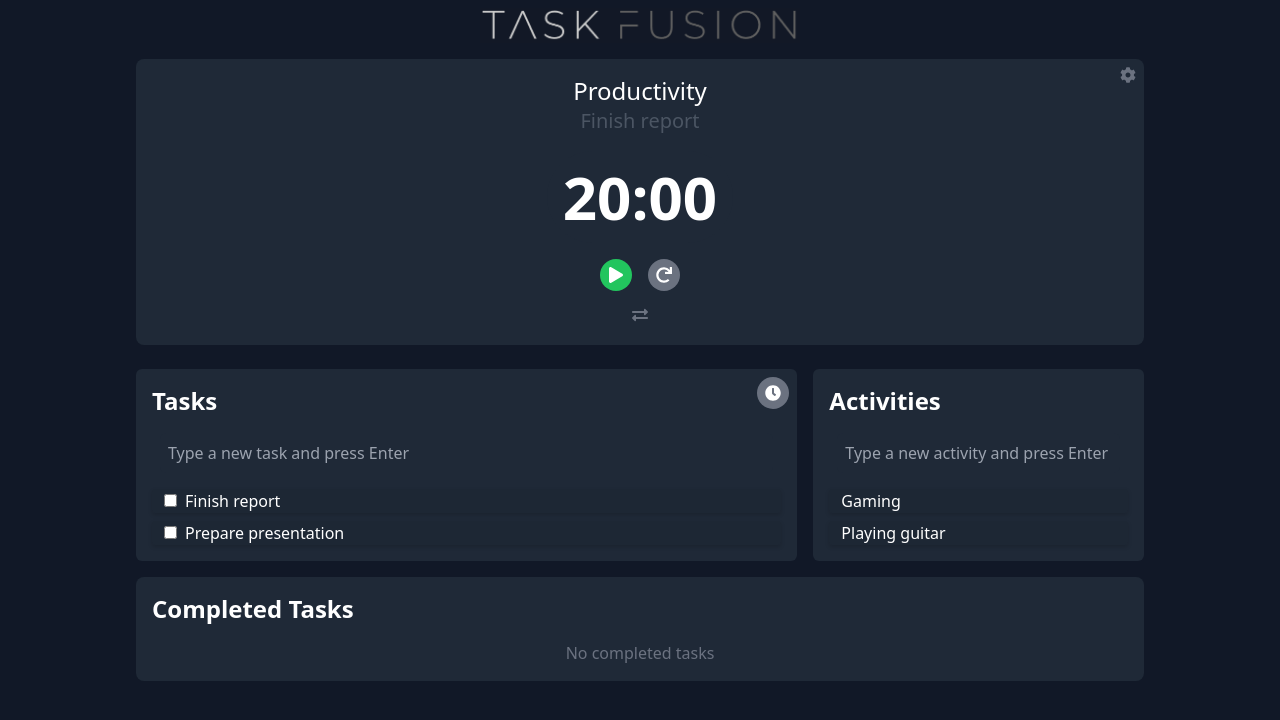
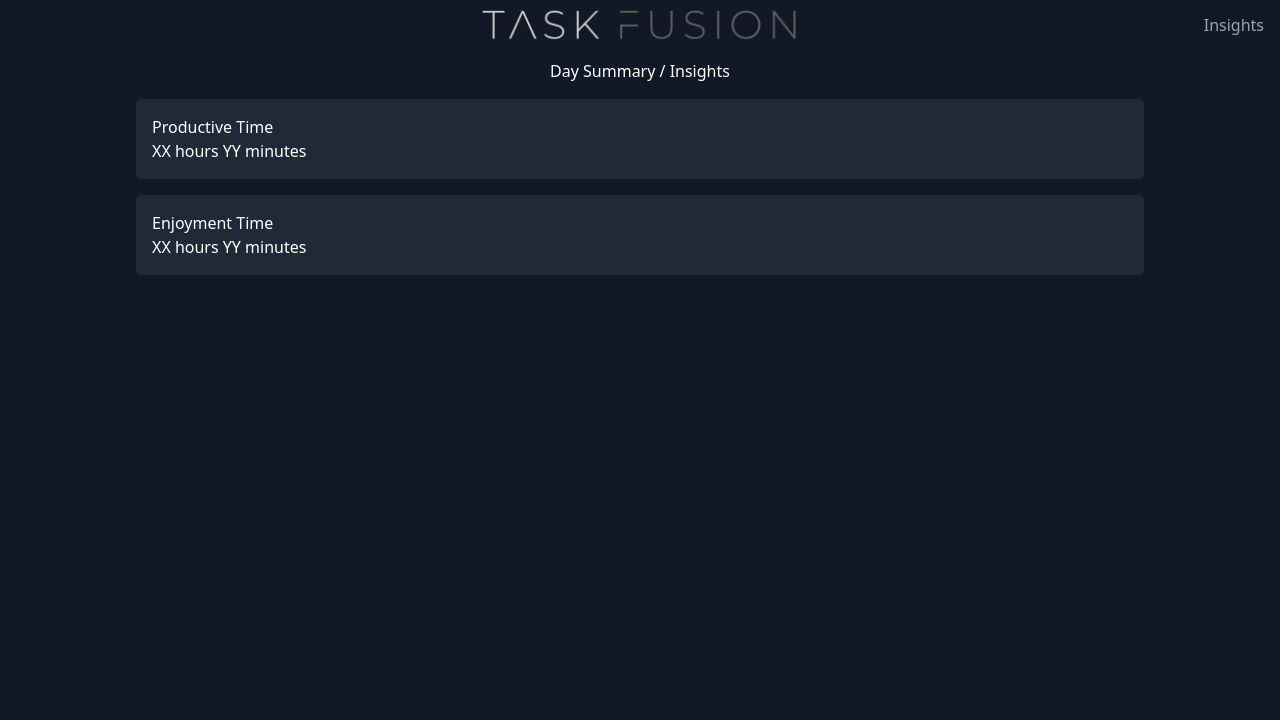
Before and after one commit to AlexZan/task-fusion, a React (Create React App) app: page /insights in a window 1280 px wide. Shown: the top 720 px of the page. Built offline with nearby package versions, Linux system fonts and the light colour scheme.

Commit message:
insights page

```diff
--- a/package.json
+++ b/package.json
@@ -16,6 +16,7 @@
     "react-dom": "^18.2.0",
     "react-icons": "^4.10.1",
     "react-modal": "^3.16.1",
+    "react-router-dom": "^6.15.0",
     "react-scripts": "5.0.1",
     "tailwindcss": "^3.3.2",
     "uuid": "^9.0.0",
--- a/src/App.js
+++ b/src/App.js
@@ -1,58 +1,54 @@
-import React, { useState } from 'react';
-import { FaClock } from 'react-icons/fa';
+import React from 'react';
+import { createBrowserRouter, RouterProvider, Link, Outlet } from "react-router-dom";
+import TimerMode from './TimerMode';
 
 import { TasksProvider } from './context/TasksContext';
 import { ActivitiesProvider } from './context/ActivitiesContext';
 import { TimeProvider } from './context/TimeContext';
+import Insights from './components/Insights';
 
-import Timer from './components/Timer';
-import TaskList from './components/TaskList';
-import RepeatTasksModal from './components/RepeatTasks/RepeatTasksModal';
-import Activities from './components/Activities';
-import CompletedTasks from './components/CompletedTasks';
-
-function RepeatTasksButton({ onClick }) {
+function Header() {
   return (
-    <button
-      onClick={onClick}
-      className="bg-gray-500 text-white rounded-full w-8 h-8 flex items-center justify-center absolute top-0 right-0 m-2 hover:bg-blue-500 transition-colors duration-200 cursor-pointer z-10"
-    >
-      <FaClock size={16} className="text-white-500 hover:text-white transition-colors duration-200" />
-    </button>
+    <div className="App theme-bg-darker min-h-screen theme-text-dark">
+      <header className="text-center padding-small relative">
+        <Link to="/">
+          <img src={process.env.PUBLIC_URL + '/logo-thin.PNG'} alt="Logo" className="mx-auto w-1/2 max-w-xs" />
+        </Link>
+        <Link to="/insights" className="absolute top-1/2 right-4 transform -translate-y-1/2 text-gray-400 hover:text-white">
+          Insights
+        </Link>
+      </header>
+      <Outlet />
+    </div>
   );
 }
 
+const router = createBrowserRouter([
+  {
+    element: <Header />,
+    children: [
+      {
+        path: "/",
+        element: <TimerMode />
+      },
+      {
+        path: "/insights",
+        element: <Insights />
+      }
+    ]
+  }
+]);
+
+
 
 function App() {
-  const [isRepeatingTasksModalOpen, setIsRepeatingTasksModalOpen] = useState(false);
 
   return (
     <TasksProvider>
       <ActivitiesProvider>
         <TimeProvider>
-          <div className="App theme-bg-darker min-h-screen theme-text-dark">
-            <header className="text-center padding-small">
-              <img src={process.env.PUBLIC_URL + '/logo-thin.PNG'} alt="Logo" className="mx-auto w-1/2 max-w-xs" />
-            </header>
-            <div className="container mx-auto max-w-5xl">
-              <div className="gap-4 padding-small ">
-                <Timer />
-              </div>
-              <div className="lg:flex gap-4 padding-small">
-                <div className="theme-bg-dark border-radius-medium lg:flex-grow lg:w-2/3 mb-4 lg:mb-0 relative">
-                  <RepeatTasksButton onClick={() => setIsRepeatingTasksModalOpen(true)} />
-                  <TaskList />
-                </div>
-                <div className="theme-bg-dark border-radius-medium lg:w-1/3 lg:mb-0">
-                  <Activities />
-                </div>
-              </div>
-              <div className="gap-4 padding-small">
-                <CompletedTasks />
-              </div>
-            </div>
-            <RepeatTasksModal isOpen={isRepeatingTasksModalOpen} onClose={() => setIsRepeatingTasksModalOpen(false)} />
-          </div>
+          <RouterProvider router={router}>
+          </RouterProvider>
         </TimeProvider>
       </ActivitiesProvider>
     </TasksProvider>
--- /dev/null
+++ b/src/TimerMode.js
@@ -0,0 +1,53 @@
+// TimerMode.js
+
+import React, { useState } from 'react';
+import { FaClock } from 'react-icons/fa';
+
+import Timer from './components/Timer';
+import TaskList from './components/TaskList';
+import RepeatTasksModal from './components/RepeatTasks/RepeatTasksModal';
+import Activities from './components/Activities';
+import CompletedTasks from './components/CompletedTasks';
+
+
+
+function RepeatTasksButton({ onClick }) {
+    return (
+        <button
+            onClick={onClick}
+            className="bg-gray-500 text-white rounded-full w-8 h-8 flex items-center justify-center absolute top-0 right-0 m-2 hover:bg-blue-500 transition-colors duration-200 cursor-pointer z-10"
+        >
+            <FaClock size={16} className="text-white-500 hover:text-white transition-colors duration-200" />
+        </button>
+    );
+}
+
+function TimerMode() {
+    const [isRepeatingTasksModalOpen, setIsRepeatingTasksModalOpen] = useState(false);
+
+    return (
+        <div>
+            <div className="container mx-auto max-w-5xl">
+                <div className="gap-4 padding-small ">
+                    <Timer />
+                </div>
+                <div className="lg:flex gap-4 padding-small">
+                    <div className="theme-bg-dark border-radius-medium lg:flex-grow lg:w-2/3 mb-4 lg:mb-0 relative">
+                        <RepeatTasksButton onClick={() => setIsRepeatingTasksModalOpen(true)} />
+                        <TaskList />
+                    </div>
+                    <div className="theme-bg-dark border-radius-medium lg:w-1/3 lg:mb-0">
+                        <Activities />
+                    </div>
+                </div>
+                <div className="gap-4 padding-small">
+                    <CompletedTasks />
+                </div>
+            </div>
+            <RepeatTasksModal isOpen={isRepeatingTasksModalOpen} onClose={() => setIsRepeatingTasksModalOpen(false)} />
+        </div>
+
+    );
+}
+
+export default TimerMode;
--- /dev/null
+++ b/src/components/Insights.js
@@ -0,0 +1,29 @@
+import React from 'react';
+
+function Insights() {
+  return (
+    <div className="theme-bg-darker theme-text-dark">
+      <header className="text-center padding-small">
+        <h1>Day Summary / Insights</h1>
+      </header>
+      <div className="container mx-auto max-w-5xl">
+        <div className="gap-4 padding-small ">
+          {/* Placeholder data for now */}
+          <div className="theme-bg-dark border-radius-medium p-4">
+            <h2>Productive Time</h2>
+            <p>XX hours YY minutes</p>
+          </div>
+        </div>
+        <div className="gap-4 padding-small">
+          <div className="theme-bg-dark border-radius-medium p-4">
+            <h2>Enjoyment Time</h2>
+            <p>XX hours YY minutes</p>
+          </div>
+        </div>
+        {/* You can expand this with more sections and visualizations */}
+      </div>
+    </div>
+  );
+}
+
+export default Insights;
```
Also changed, not shown: 1 other file (tests, documents, lock files or other folders).
